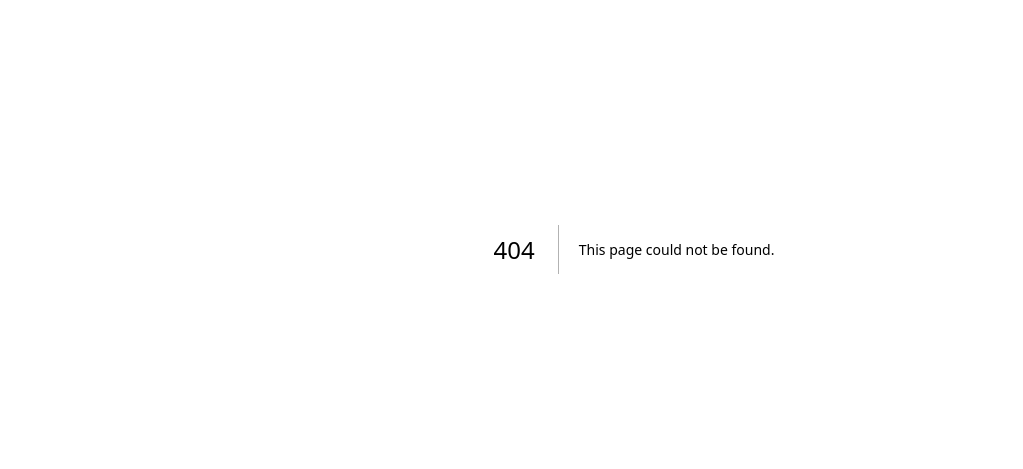
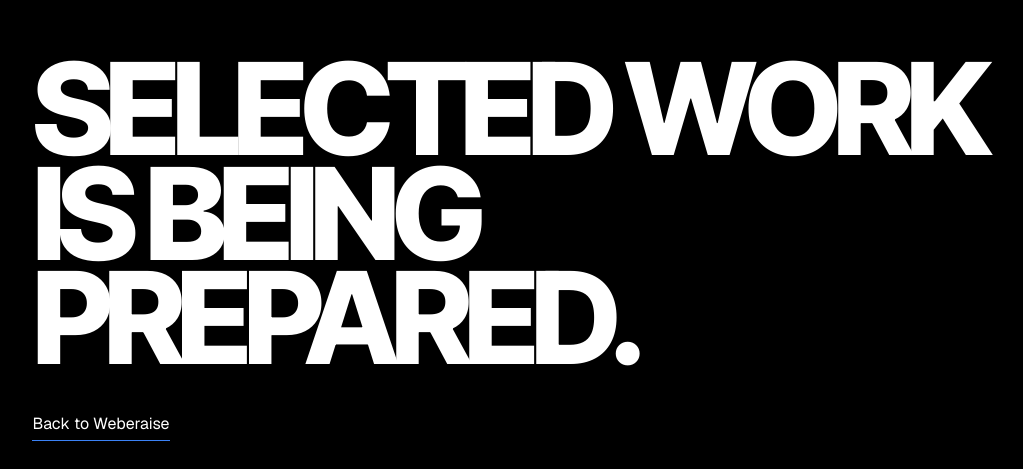
Before and after one commit to ahmad-obj/Weberaise, a Next.js app: page /work in a window 1280 px wide. Before the commit this address had no page. Shown: the part 151-620 px from the top of the page, without its empty margins (6-1029 px from the left). Built offline with nearby package versions, Linux system fonts and the light colour scheme.

Commit message:
feat: add dedicated Work route

```diff
--- /dev/null
+++ b/src/app/work/page.tsx
@@ -0,0 +1,14 @@
+import type { Metadata } from 'next';
+import { WorkPage } from '@/components/WorkPage/WorkPage';
+import { assertWorkProjectsValid } from '@/content/workProjectValidation';
+import { WORK_PROJECTS } from '@/content/workProjects';
+
+export const metadata: Metadata = {
+  title: 'Work — WEBERAISE',
+  description: 'Selected websites designed and built by WEBERAISE.',
+};
+
+export default function WorkRoute() {
+  assertWorkProjectsValid(WORK_PROJECTS);
+  return <WorkPage projects={WORK_PROJECTS} />;
+}
```
